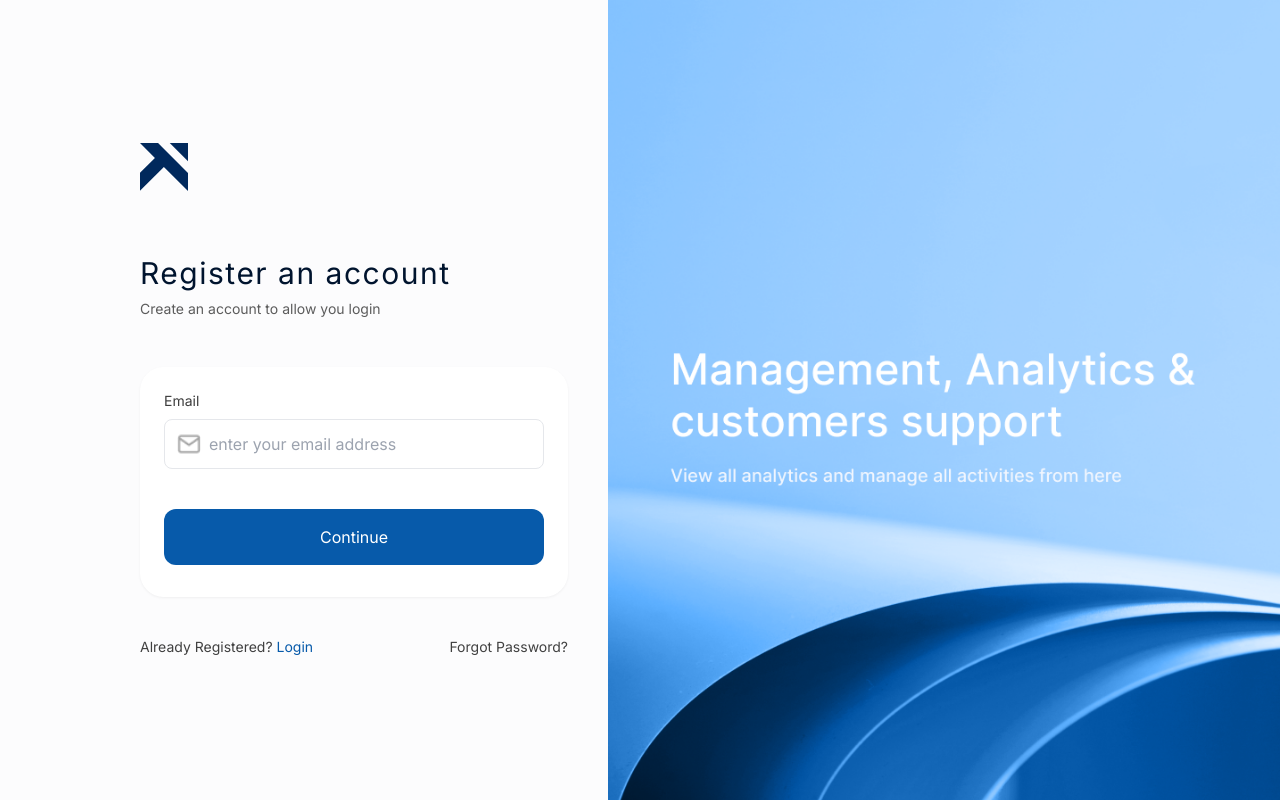
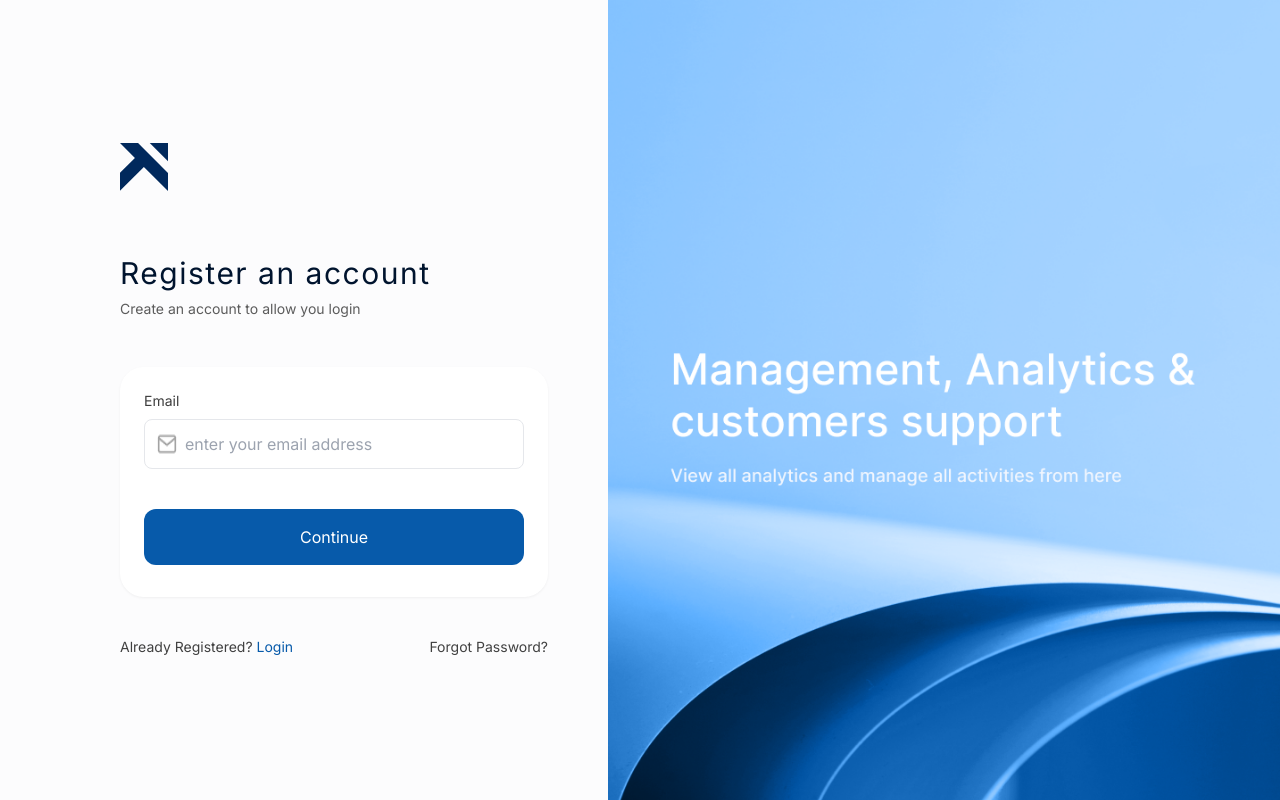
Before and after one commit to popsam22/lantan-frontend, a React (Vite) app: page /register in a window 1280 px wide. Built offline with nearby package versions, Linux system fonts and the light colour scheme.

Commit message:
fix:login screen

```diff
--- a/src/pages/Login.tsx
+++ b/src/pages/Login.tsx
@@ -9,7 +9,7 @@ const Login = () => {
   return (
     <section>
       <div className="flex justify-between flex-1 overflow-hidden h-screen bg-[#FCFCFD]">
-        <div className="flex flex-1 flex-col m-20 pl-5 justify-center w-full relative left-10">
+        <div className="flex flex-1 flex-col m-20 pl-5 justify-center w-full relative lg:left-5">
           <div className="mb-16">
             <img
               src={Lantan}
@@ -66,12 +66,12 @@ const Login = () => {
                   alt="password"
                   width={24}
                   height={24}
-                  className="hover:cursor-pointer"
+                  className="hover:cursor-pointer ml-2.5"
                 />
               </div>
             </div>
             <div className="flex">
-              <button className="w-[342px] text-white rounded-xl p-4 mb-2 bg-[#075AAA] hover:cursor-pointer">
+              <button className="w-[342px] text-white rounded-lg p-4 mb-2 bg-[#075AAA] hover:cursor-pointer">
                 Log in
               </button>
             </div>
--- a/src/pages/register/ForgotPassword.tsx
+++ b/src/pages/register/ForgotPassword.tsx
@@ -8,7 +8,7 @@ const ForgotPassword = () => {
   return (
     <section>
       <div className="flex justify-between flex-1 overflow-hidden h-screen bg-[#FCFCFD]">
-        <div className="flex flex-1 flex-col m-20 pl-5 justify-center w-full relative left-8">
+        <div className="flex flex-1 flex-col m-20 pl-5 justify-center w-full relative lg:left-5">
           <div className="mb-16">
             <img
               src={Lantan}
--- a/src/pages/register/Register.tsx
+++ b/src/pages/register/Register.tsx
@@ -8,7 +8,7 @@ const Register = () => {
   return (
     <section>
       <div className="flex justify-between flex-1 overflow-hidden h-screen bg-[#FCFCFD]">
-        <div className="flex flex-1 flex-col m-20 pl-5 justify-center w-full relative left-10">
+        <div className="flex flex-1 flex-col m-20 pl-5 justify-center w-full relative lg:left-5">
           <div className="mb-16">
             <img
               src={Lantan}
@@ -38,8 +38,8 @@ const Register = () => {
                 <img
                   src={email}
                   alt="email"
-                  width={24}
-                  height={24}
+                  width={20}
+                  height={20}
                   className="hover:cursor-pointer"
                 />
                 <input
--- a/src/pages/register/SetPassword.tsx
+++ b/src/pages/register/SetPassword.tsx
@@ -8,7 +8,7 @@ const SetPassword = () => {
   return (
     <section>
       <div className="flex justify-between flex-1 overflow-hidden h-screen bg-[#FCFCFD]">
-        <div className="flex flex-1 flex-col m-20 pl-5 justify-center w-full relative left-10">
+        <div className="flex flex-1 flex-col m-20 pl-5 justify-center w-full relative lg:left-5">
           <div className="mb-16">
             <img
               src={Lantan}
```
